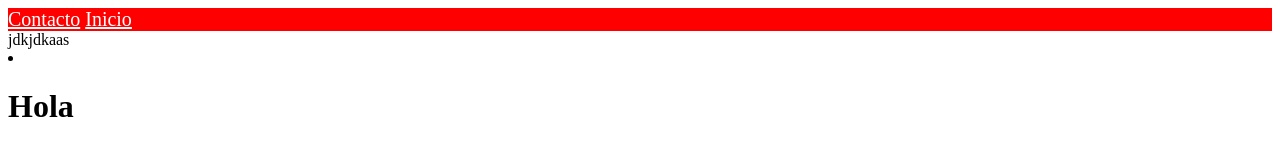
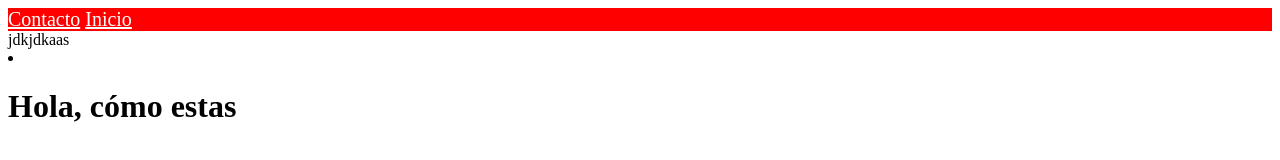
Before and after one commit to DanSepulveda/clase4, a plain HTML site: page index.html in a window 1280 px wide. Drawn offline with Linux system fonts and the light colour scheme.

Commit message:
titulo modificado

```diff
--- a/index.html
+++ b/index.html
@@ -21,7 +21,7 @@
 
             </li>
         </div>
-        <h1>Hola</h1>
+        <h1>Hola, cómo estas</h1>
     </main>
 </body>
 
```
